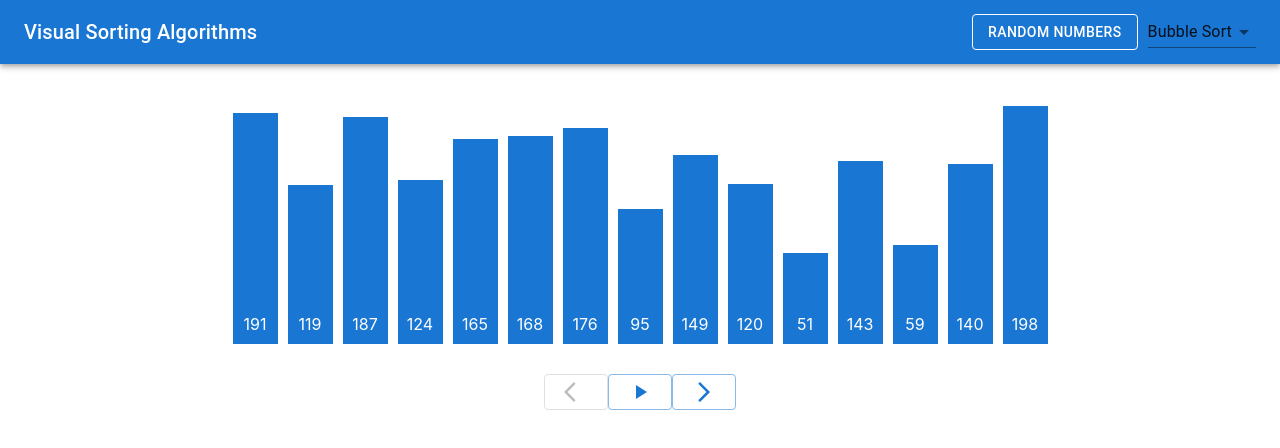
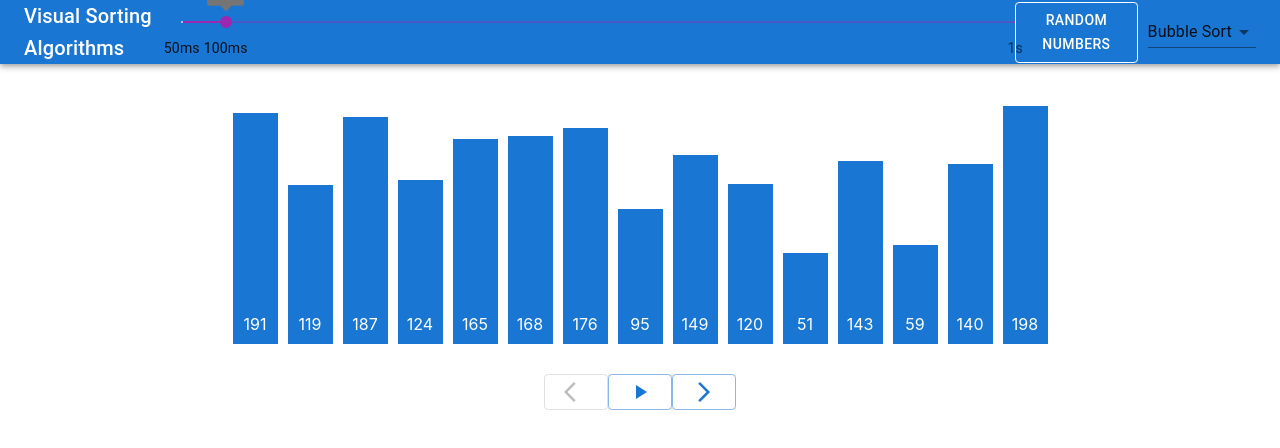
Before and after one commit to JethroNatividad/sortingalgovisual, a React (Create React App) app: page / in a window 1280 px wide. Shown: the top 448 px of the page. Built offline with nearby package versions, Linux system fonts and the light colour scheme.

Commit message:
Add slider for speed

```diff
--- a/src/App.js
+++ b/src/App.js
@@ -2,7 +2,7 @@ import './App.css';
 import React, { useEffect, useState } from 'react'
 import Bar from './Bar';
 import AppBar from '@mui/material/AppBar'
-import { Button, createTheme, FormControl, InputLabel, MenuItem, Select, Toolbar, Typography } from '@mui/material';
+import { Button, createTheme, FormControl, InputLabel, MenuItem, Select, Slider, Toolbar, Typography } from '@mui/material';
 import useStyles from './App.styles'
 import RandomArrayNumberGenerator from './Functions/rang'
 import Steps from './Steps';
@@ -20,6 +20,7 @@ function App() {
   const [steps, setSteps] = useState([[...arr]])
   const [currentStepIndex, setCurrentStepIndex] = useState(0)
   const [compareStepsIndexes, setCompareStepsIndexes] = useState([-1, -1])
+  const [speedMs, setSpeedMs] = useState(100)
 
   const MakeRandomArr = () => {
     const randomArr = RandomArrayNumberGenerator(15, 50, 200)
@@ -51,10 +52,11 @@ function App() {
   }
 
   // function that add 1 to current step index by a delay till max length
-  const playStep = async () => {
+  const playStep = async (speed) => {
+    setCurrentStepIndex(0)
     for (let i = currentStepIndex + 1; i < steps.length; i++) {
       setCurrentStepIndex(i)
-      await timeout(100)
+      await timeout(speed)
     }
   }
 
@@ -66,6 +68,21 @@ function App() {
           <Typography variant="h6" component="div" sx={{ flexGrow: 1 }}>
             Visual Sorting Algorithms
           </Typography>
+
+          <Slider
+            size="small"
+            color="secondary"
+            value={speedMs}
+            onChange={(e, value) => {
+              setSpeedMs(value)
+            }}
+            min={50}
+            max={1000}
+            // step={100}
+            marks={[{ value: 50, label: '50ms' }, { value: 100, label: '100ms' }, { value: 1000, label: '1s' }]}
+            valueLabelDisplay="on"
+          />
+
           <Button variant='outlined' color="inherit" onClick={MakeRandomArr}>Random Numbers</Button>
 
           <Select
@@ -96,7 +113,7 @@ function App() {
       {/* Steps */}
 
       <div className={classes.stepContainer}>
-        <Steps currentStepIndex={currentStepIndex} nextStep={nextStep} prevStep={prevStep} playStep={playStep} stepsLen={steps.length} />
+        <Steps currentStepIndex={currentStepIndex} nextStep={nextStep} prevStep={prevStep} playStep={() => playStep(speedMs)} stepsLen={steps.length} />
       </div>
     </div >
   )
```
